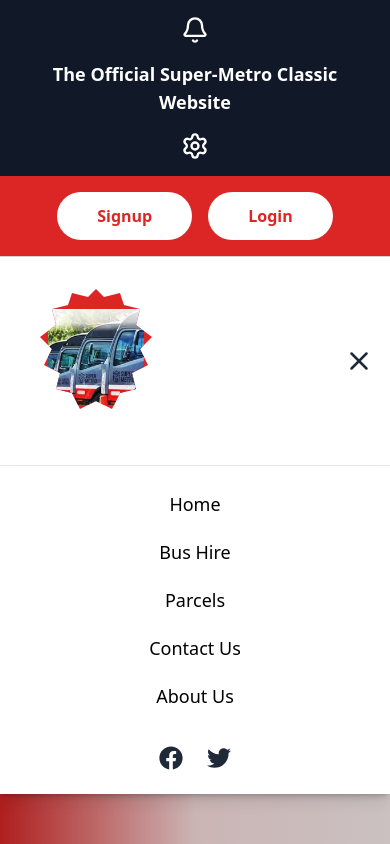
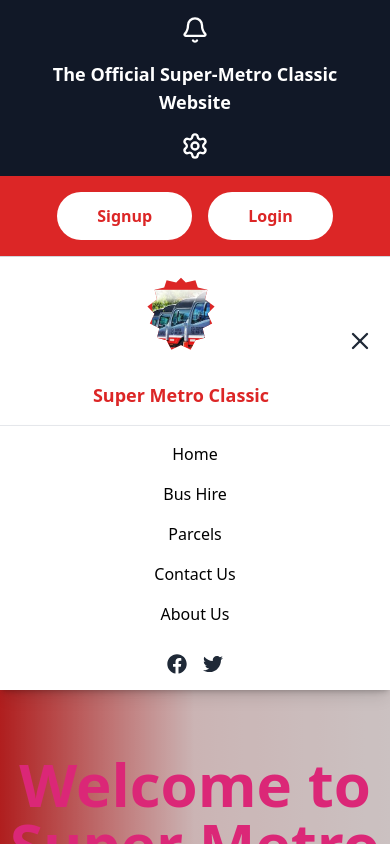
Before and after one commit to Nickson2511/super-metro-fronted, a React (Vite) app: page / in a window 390 px wide. Both pictures are taken after a click on the button "Toggle menu". Shown: the top 844 px of the page. Built offline with nearby package versions, Linux system fonts and the light colour scheme.

Commit message:
fix: modified styling and responsiveness in all devices

```diff
--- a/src/components/Header.tsx
+++ b/src/components/Header.tsx
@@ -45,12 +45,12 @@
 
             {/* ================= Navigation ================= */}
             <nav className="sticky top-0 z-50 bg-white border-t border-gray-300 shadow-md">
-                <div className="max-w-8xl mx-auto flex items-center justify-between px-4 py-6">
+                <div className="max-w-8xl mx-auto flex flex-wrap md:flex-nowrap items-center justify-between px-4 py-4 md:py-6">
 
                     {/* ================= Logo + Text ================= */}
-                    <div className="flex items-center gap-6">
-                        {/* Bottle-cap logo (2× bigger) */}
-                        <div className="w-40 h-40 sm:w-48 sm:h-48 md:w-56 md:h-56">
+                    <div className="flex flex-1 flex-col xs:flex-col sm:flex-col md:flex-row items-center md:items-center justify-center md:justify-start gap-3 md:gap-4">
+                        {/* Bottle-cap logo */}
+                        <div className="w-24 h-24 sm:w-32 sm:h-32 md:w-40 md:h-40 flex-shrink-0">
                             <svg
                                 viewBox="0 0 200 200"
                                 className="w-full h-full"
@@ -101,24 +101,24 @@
                             </svg>
                         </div>
 
-                        {/* Permanent text */}
-                        <div className="hidden sm:block text-3xl md:text-4xl font-extrabold text-red-600">
+                        {/* Text always visible, shrinks on smaller screens */}
+                        <div className="text-red-600 font-extrabold text-center text-lg sm:text-xl md:text-3xl break-words">
                             Super Metro Classic
                         </div>
                     </div>
 
                     {/* ================= Desktop Menu ================= */}
-                    <ul className="hidden md:flex items-center gap-8">
+                    <ul className="hidden md:flex items-center gap-6 md:gap-8">
                         {navItems.map((item) => (
                             <li
                                 key={item}
-                                className="text-gray-800 text-lg font-medium hover:text-red-600 cursor-pointer"
+                                className="text-gray-800 text-base md:text-lg font-medium hover:text-red-600 cursor-pointer"
                             >
                                 {item}
                             </li>
                         ))}
-                        <FaFacebook className="w-7 h-7 text-gray-800 hover:text-blue-600 cursor-pointer" />
-                        <FaTwitter className="w-7 h-7 text-gray-800 hover:text-blue-400 cursor-pointer" />
+                        <FaFacebook className="w-6 h-6 text-gray-800 hover:text-blue-600 cursor-pointer" />
+                        <FaTwitter className="w-6 h-6 text-gray-800 hover:text-blue-400 cursor-pointer" />
                     </ul>
 
                     {/* ================= Mobile Button ================= */}
@@ -127,26 +127,26 @@
                         onClick={() => setMobileMenuOpen(!mobileMenuOpen)}
                         aria-label="Toggle menu"
                     >
-                        {mobileMenuOpen ? <X size={30} /> : <Menu size={30} />}
+                        {mobileMenuOpen ? <X size={28} /> : <Menu size={28} />}
                     </button>
                 </div>
 
                 {/* ================= Mobile Menu ================= */}
                 {mobileMenuOpen && (
                     <div className="md:hidden bg-white border-t border-gray-200 shadow-lg">
-                        <ul className="flex flex-col items-center gap-5 py-6">
+                        <ul className="flex flex-col items-center gap-4 py-4">
                             {navItems.map((item) => (
                                 <li
                                     key={item}
                                     onClick={() => setMobileMenuOpen(false)}
-                                    className="text-lg font-medium hover:text-red-600 cursor-pointer"
+                                    className="text-base font-medium hover:text-red-600 cursor-pointer"
                                 >
                                     {item}
                                 </li>
                             ))}
-                            <div className="flex gap-6 pt-4">
-                                <FaFacebook className="w-6 h-6 text-gray-800 hover:text-blue-600 cursor-pointer" />
-                                <FaTwitter className="w-6 h-6 text-gray-800 hover:text-blue-400 cursor-pointer" />
+                            <div className="flex gap-4 pt-3">
+                                <FaFacebook className="w-5 h-5 text-gray-800 hover:text-blue-600 cursor-pointer" />
+                                <FaTwitter className="w-5 h-5 text-gray-800 hover:text-blue-400 cursor-pointer" />
                             </div>
                         </ul>
                     </div>
```
